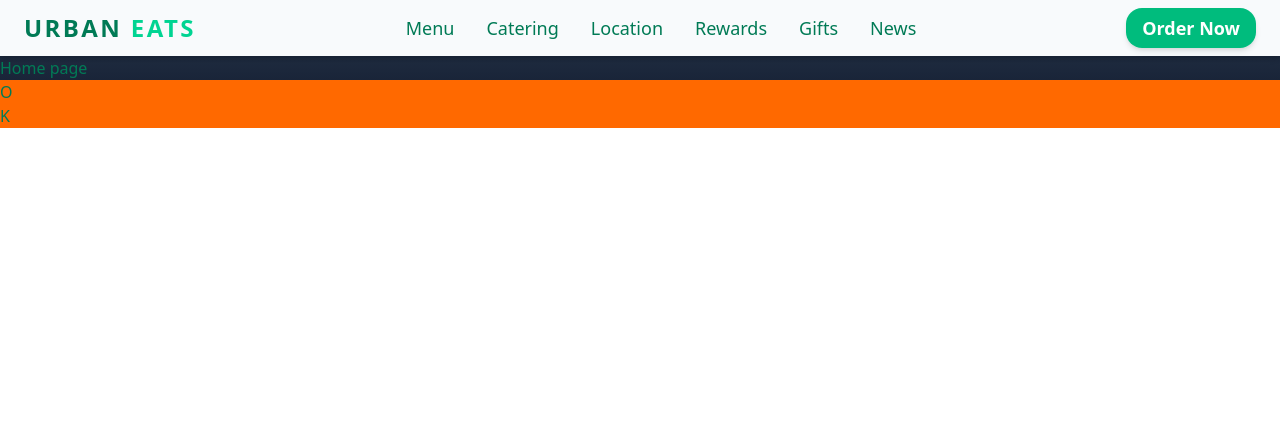
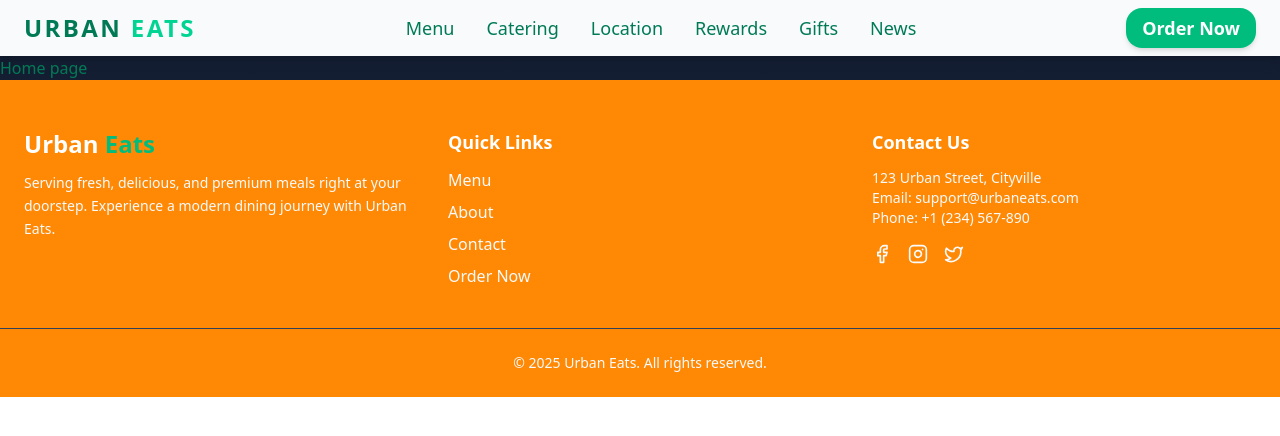
Before and after one commit to Subhas6033/Urbaneats, a React (Vite) app in the folder client/: page / in a window 1280 px wide. Shown: the top 436 px of the page. Built offline with nearby package versions, Linux system fonts and the light colour scheme.

Commit message:
Added Footer

```diff
--- a/client/src/Components/common/Footer.jsx
+++ b/client/src/Components/common/Footer.jsx
@@ -1,10 +1,86 @@
 import React from 'react';
+import { useNavigate } from 'react-router-dom';
+import { Facebook, Instagram, Twitter } from 'lucide-react';
 
 const Footer = () => {
+  const quickLinks = [
+    {
+      name: 'Menu',
+      url: '/menu',
+    },
+    {
+      name: 'About',
+      url: '/about',
+    },
+    {
+      name: 'Contact',
+      url: '/contact',
+    },
+    {
+      name: 'Order Now',
+      url: '/orders',
+    },
+  ];
+
+  const navigate = useNavigate();
+
   return (
-    <footer className='h-fit bg-orange-500'>
-      <div>O</div>
-      <div>K</div>
+    <footer className="w-full bg-orange-400 text-slate-50 pt-12 pb-6">
+      {/* Main Grid */}
+      <div className="max-w-7xl mx-auto px-6 grid grid-cols-1 md:grid-cols-3 gap-10">
+        {/* Brand / About */}
+        <div>
+          <h2 className="text-2xl font-extrabold text-white mb-3">
+            Urban <span className="text-emerald-500">Eats</span>
+          </h2>
+          <p className="text-sm leading-relaxed">
+            Serving fresh, delicious, and premium meals right at your doorstep.
+            Experience a modern dining journey with Urban Eats.
+          </p>
+        </div>
+
+        {/* Quick Links */}
+        <div>
+          <h3 className="text-lg font-semibold text-white mb-3">Quick Links</h3>
+          <ul className="space-y-2">
+            {quickLinks.map((links, index) => (
+              <li
+                key={index}
+                onClick={() => navigate(links.url)}
+                className="hover:text-emerald-400 hover:cursor-pointer hover:underline transition-all ease-in-out"
+              >
+                {links.name}
+              </li>
+            ))}
+          </ul>
+        </div>
+
+        {/* Contact / Social */}
+        <div>
+          <h3 className="text-lg font-semibold text-white mb-3">Contact Us</h3>
+          <p className="text-sm">123 Urban Street, Cityville</p>
+          <p className="text-sm">Email: support@urbaneats.com</p>
+          <p className="text-sm">Phone: +1 (234) 567-890</p>
+
+          {/* Social Icons */}
+          <div className="flex gap-4 mt-4">
+            <a href="#" className="hover:text-emerald-400">
+              <Facebook size={20} />
+            </a>
+            <a href="#" className="hover:text-emerald-400">
+              <Instagram size={20} />
+            </a>
+            <a href="#" className="hover:text-emerald-400">
+              <Twitter size={20} />
+            </a>
+          </div>
+        </div>
+      </div>
+
+      {/* Divider */}
+      <div className="border-t border-slate-700 mt-10 pt-6 text-center text-sm">
+        &copy; {new Date().getFullYear()} Urban Eats. All rights reserved.
+      </div>
     </footer>
   );
 };
```
